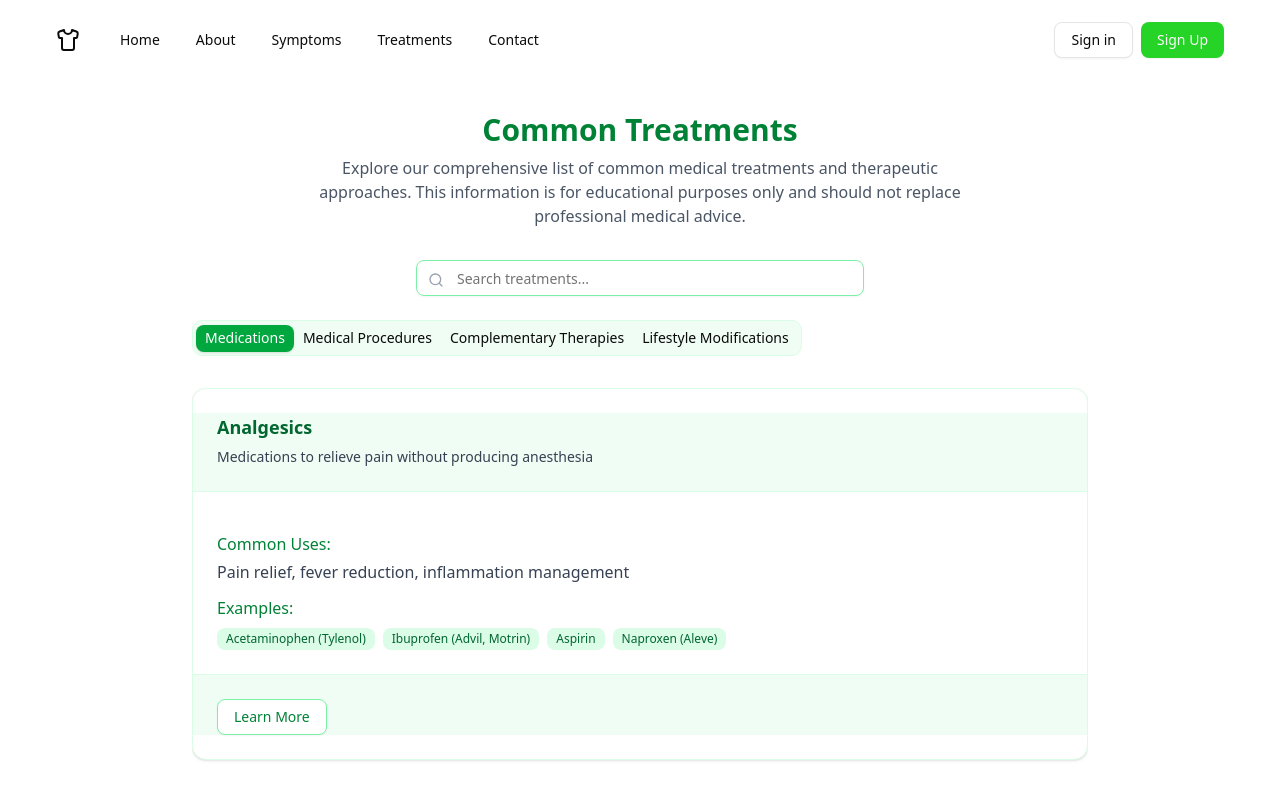
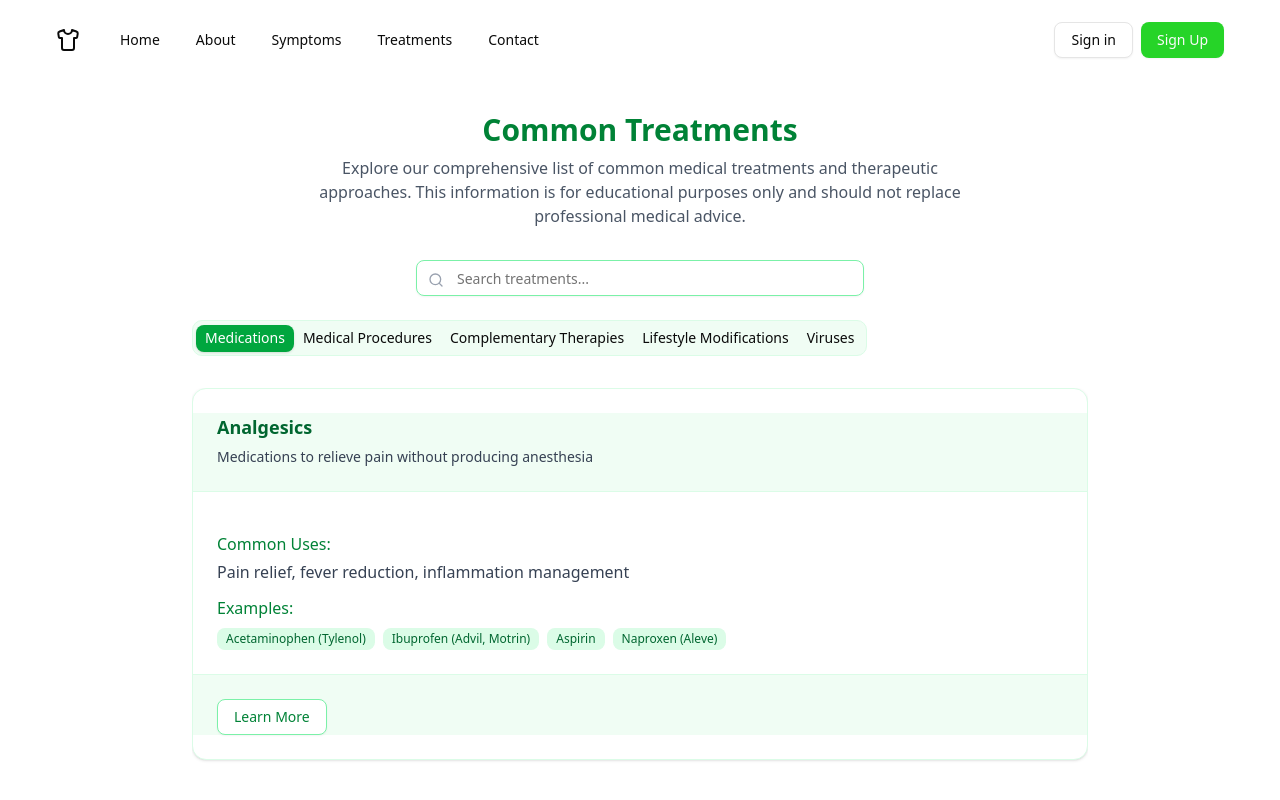
Before and after one commit to HackTues11DSD/frontend, a Next.js app: page /treatments in a window 1280 px wide. Shown: the top 800 px of the page. Built offline with nearby package versions, Linux system fonts and the light colour scheme.

Commit message:
Adding better functions to the leran more buttons in treatments

```diff
--- a/src/components/treatments.tsx
+++ b/src/components/treatments.tsx
@@ -275,9 +275,157 @@ const TreatmentsPage = () => {
         },
       ],
     },
+    {
+      id: "viruses",
+      name: "Viruses",
+      treatments: [
+        {
+          name: "Influenza virus",
+          description: "A contagious respiratory illness causing seasonal flu.",
+          examples: ["Flu"],
+          common_uses: "Seasonal flu outbreaks",
+        },
+        {
+          name: "Coronavirus",
+          description:
+            "A family of viruses that can cause illnesses ranging from the common cold to severe diseases such as COVID-19.",
+          examples: ["SARS-CoV-2"],
+          common_uses: "COVID-19 pandemic",
+        },
+        {
+          name: "Ebola virus",
+          description: "A rare but deadly virus that causes hemorrhagic fever.",
+          examples: ["Ebola"],
+          common_uses: "Ebola outbreaks",
+        },
+        {
+          name: "HIV",
+          description:
+            "Human Immunodeficiency Virus that causes AIDS by attacking the immune system.",
+          examples: ["HIV-1", "HIV-2"],
+          common_uses: "Chronic immunodeficiency",
+        },
+        {
+          name: "Herpes simplex virus",
+          description: "A virus that causes oral and genital herpes.",
+          examples: ["HSV-1", "HSV-2"],
+          common_uses: "Herpes infections",
+        },
+        {
+          name: "Hepatitis B virus",
+          description:
+            "A virus that causes Hepatitis B, an infection that affects the liver.",
+          examples: ["HBV"],
+          common_uses: "Liver infection",
+        },
+        {
+          name: "Hepatitis C virus",
+          description:
+            "A virus that causes Hepatitis C, another form of liver infection.",
+          examples: ["HCV"],
+          common_uses: "Liver infection",
+        },
+        {
+          name: "Rhinovirus",
+          description:
+            "The most common viral infectious agent in humans, primarily causing the common cold.",
+          examples: ["Cold virus"],
+          common_uses: "Common cold",
+        },
+        {
+          name: "Respiratory syncytial virus",
+          description:
+            "A virus that causes respiratory tract infections, especially in young children.",
+          examples: ["RSV"],
+          common_uses: "Bronchiolitis",
+        },
+        {
+          name: "Zika virus",
+          description:
+            "A mosquito-borne virus that can cause birth defects in newborns.",
+          examples: ["Zika"],
+          common_uses: "Zika fever",
+        },
+        {
+          name: "Dengue virus",
+          description:
+            "A virus transmitted by mosquitoes that causes dengue fever.",
+          examples: ["Dengue"],
+          common_uses: "Dengue fever",
+        },
+        {
+          name: "Poliovirus",
+          description:
+            "The virus that causes poliomyelitis (polio), a disease that can lead to paralysis.",
+          examples: ["Polio"],
+          common_uses: "Polio",
+        },
+        {
+          name: "Norovirus",
+          description:
+            "A virus that causes gastroenteritis and is often associated with outbreaks in confined settings.",
+          examples: ["Stomach flu"],
+          common_uses: "Gastroenteritis",
+        },
+        {
+          name: "Papillomavirus",
+          description:
+            "A virus linked to skin warts and various cancers, including cervical cancer.",
+          examples: ["HPV"],
+          common_uses: "Cervical cancer",
+        },
+        {
+          name: "Varicella-zoster virus",
+          description: "The virus responsible for chickenpox and shingles.",
+          examples: ["Chickenpox", "Shingles"],
+          common_uses: "Chickenpox and shingles",
+        },
+        {
+          name: "Cytomegalovirus",
+          description:
+            "A common virus that can be dangerous for immunocompromised individuals.",
+          examples: ["CMV"],
+          common_uses: "Infections in immunocompromised",
+        },
+      ],
+    },
   ];
 
   const [searchTerm, setSearchTerm] = React.useState("");
+  const [expandedTreatment, setExpandedTreatment] = React.useState<
+    string | null
+  >(null);
+  const [summary, setSummary] = React.useState("");
+
+  interface TreatmentSummaryResponse {
+    extract?: string;
+  }
+
+  async function handleLearnMore(treatmentName: string): Promise<void> {
+    if (expandedTreatment === treatmentName) {
+      setExpandedTreatment(null);
+      setSummary("");
+      return;
+    }
+    setExpandedTreatment(treatmentName);
+    setSummary("Loading summary...");
+
+    try {
+      const response = await fetch(
+        `https://en.wikipedia.org/api/rest_v1/page/summary/${encodeURIComponent(
+          treatmentName
+        )}`
+      );
+      const data: TreatmentSummaryResponse = await response.json();
+      setSummary(data.extract || "No summary available.");
+    } catch (error) {
+      setSummary(
+        `Error loading summary: ${
+          error instanceof Error ? error.message : "Unknown error"
+        }`
+      );
+    }
+  }
 
   // Filter treatments based on search term
   const filteredCategories = treatmentCategories
@@ -387,18 +535,18 @@ const TreatmentsPage = () => {
                         <Button
                           variant="outline"
                           className="text-green-700 border-green-300 hover:bg-green-100 hover:text-green-800"
-                          onClick={() =>
-                            window.open(
-                              `https://en.wikipedia.org/wiki/Special:Search?search=${encodeURIComponent(
-                                treatment.name
-                              )}`,
-                              "_blank"
-                            )
-                          }
+                          onClick={() => handleLearnMore(treatment.name)}
                         >
                           Learn More
                         </Button>
                       </CardFooter>
+                      {expandedTreatment === treatment.name && (
+                        <div className="p-4 border-t border-green-100 bg-green-50">
+                          <pre className="text-sm whitespace-pre-wrap">
+                            {summary}
+                          </pre>
+                        </div>
+                      )}
                     </Card>
                   ))}
                 </div>
```
